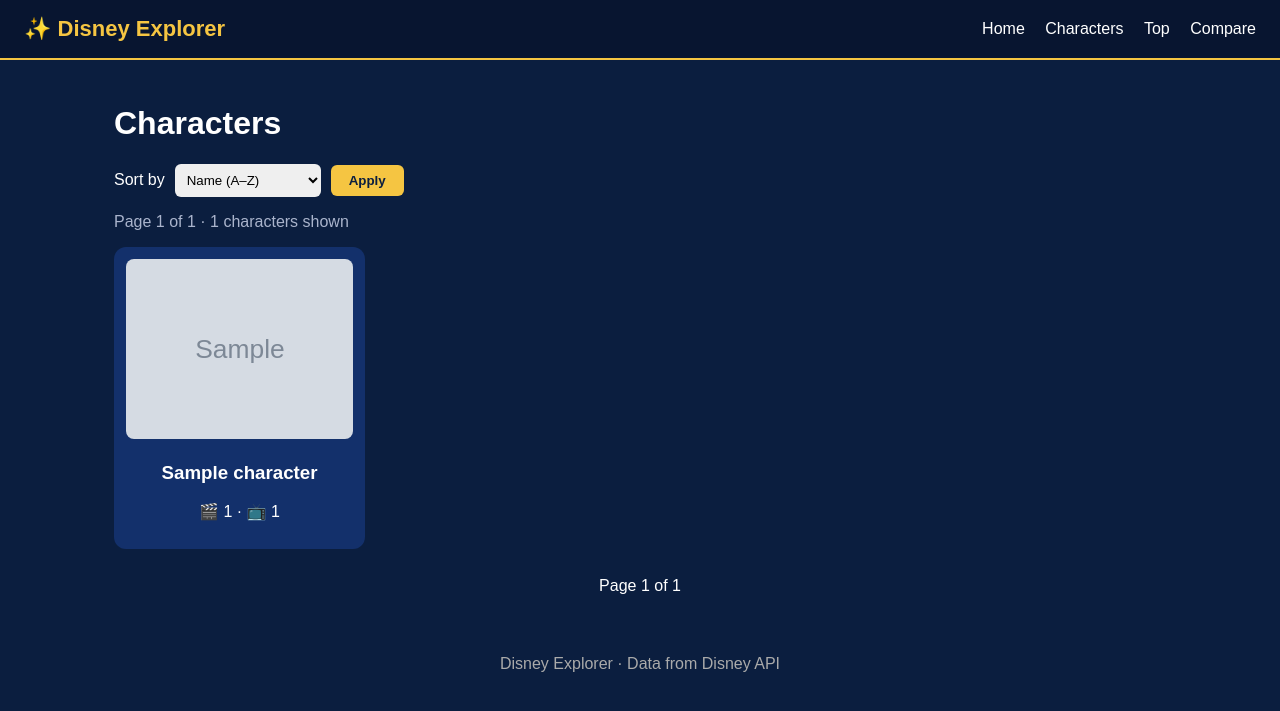
After one commit to nuraykaiyrbekova/disney-explorer, a Node server app: template views/pages/characters.ejs in a window 1280 px wide. The commit adds this page. Shown: the top 711 px of the page. Run offline with Node 20, Linux system fonts and the light colour scheme; the template is opened without the code that fills it: most values are stand-ins (such as "Sample title", 1, 10 or a date in 2020); grey boxes marked "Sample" are stand-in pictures.

Commit message:
Add characters catalog with pagination, sorting and validation

```diff
--- a/public/css/style.css
+++ b/public/css/style.css
@@ -54,3 +54,29 @@ nav a:hover { color: #f5c542; }
 }
 
 .site-footer { text-align: center; padding: 20px; color: #aaa; }
+
+.toolbar { display: flex; align-items: center; gap: 10px; flex-wrap: wrap; margin-bottom: 12px; }
+.toolbar select { padding: 8px; border-radius: 6px; border: none; }
+.toolbar button {
+  padding: 8px 18px; border: none; border-radius: 6px;
+  background: #f5c542; color: #0b1e3f; font-weight: bold; cursor: pointer;
+}
+.count { color: #aab4cc; margin-bottom: 16px; }
+
+.pagination {
+  display: flex; justify-content: center; align-items: center;
+  gap: 20px; margin-top: 28px; flex-wrap: wrap;
+}
+.pagination a {
+  padding: 8px 18px; border-radius: 6px;
+  background: #f5c542; color: #0b1e3f; font-weight: bold; text-decoration: none;
+}
+
+.error-box {
+  max-width: 520px; margin: 40px auto; padding: 28px;
+  background: #13306b; border-radius: 12px; text-align: center;
+}
+.btn {
+  display: inline-block; margin-top: 12px; padding: 10px 24px; border-radius: 6px;
+  background: #f5c542; color: #0b1e3f; font-weight: bold; text-decoration: none;
+}
--- a/routes/index.js
+++ b/routes/index.js
@@ -1,8 +1,11 @@
 const express = require('express');
 const homeController = require('../controllers/homeController');
+const catalogController = require('../controllers/catalogController');
+const { validateCatalogQuery } = require('../middleware/validate');
 
 const router = express.Router();
 
 router.get('/', homeController.showHome);
+router.get('/characters', validateCatalogQuery, catalogController.showCatalog);
 
 module.exports = router;
--- /dev/null
+++ b/views/pages/characters.ejs
@@ -0,0 +1,40 @@
+<%- include('../partials/header') %>
+
+<h1>Characters</h1>
+
+<form action="/characters" method="GET" class="toolbar">
+  <label for="sort">Sort by</label>
+  <select id="sort" name="sort">
+    <option value="name" <%= sort === 'name' ? 'selected' : '' %>>Name (A–Z)</option>
+    <option value="appearances" <%= sort === 'appearances' ? 'selected' : '' %>>Most appearances</option>
+  </select>
+  <button type="submit">Apply</button>
+</form>
+
+<p class="count">Page <%= page %> of <%= totalPages %> · <%= characters.length %> characters shown</p>
+
+<div class="grid">
+  <% characters.forEach(function (c) { %>
+    <a class="card" href="/character/<%= c.id %>">
+      <% if (c.imageUrl) { %>
+        <img src="<%= c.imageUrl %>" alt="<%= c.name %>">
+      <% } else { %>
+        <div class="no-image">No image</div>
+      <% } %>
+      <h3><%= c.name %></h3>
+      <p>🎬 <%= c.filmsCount %> · 📺 <%= c.tvShowsCount %></p>
+    </a>
+  <% }); %>
+</div>
+
+<nav class="pagination">
+  <% if (page > 1) { %>
+    <a href="/characters?page=<%= page - 1 %>&sort=<%= sort %>">← Previous</a>
+  <% } %>
+  <span>Page <%= page %> of <%= totalPages %></span>
+  <% if (page < totalPages) { %>
+    <a href="/characters?page=<%= page + 1 %>&sort=<%= sort %>">Next →</a>
+  <% } %>
+</nav>
+
+<%- include('../partials/footer') %>
```
Also changed, not shown: controllers/catalogController.js (added, +53 -0 lines), middleware/validate.js (added, +28 -0 lines), views/pages/error.ejs (added, +9 -0 lines).
